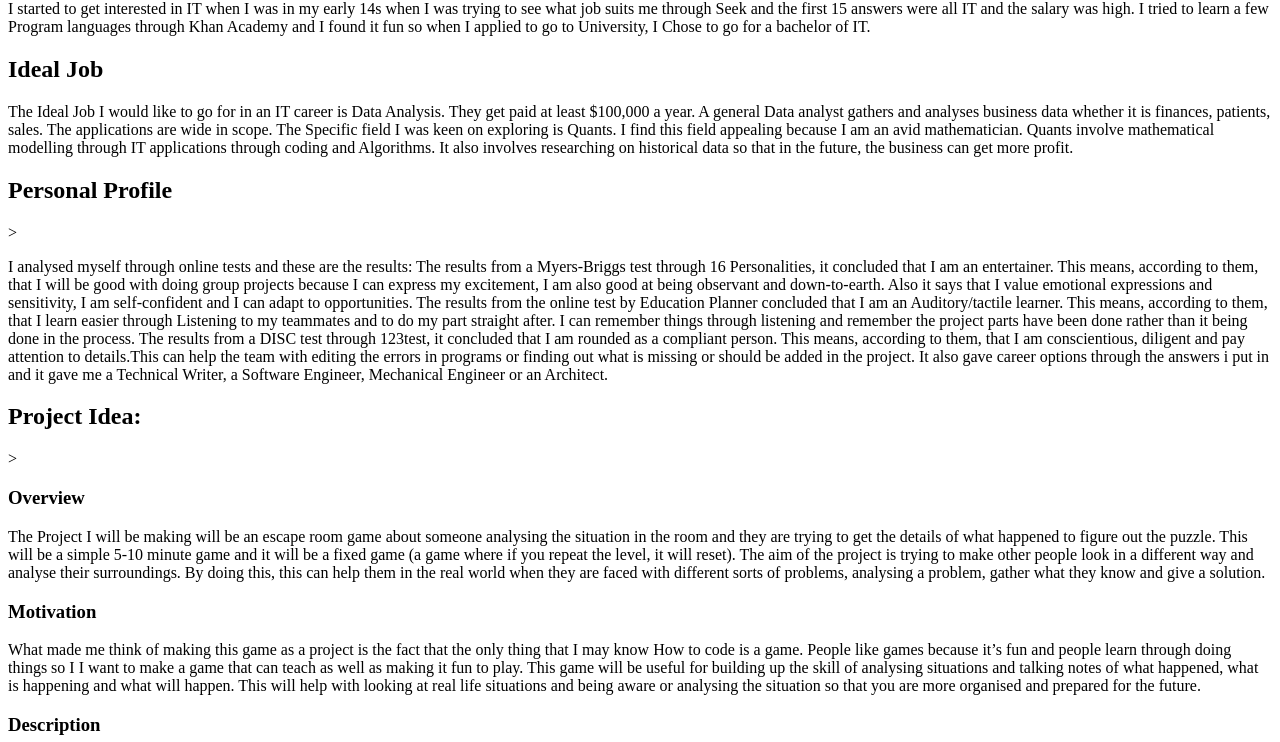
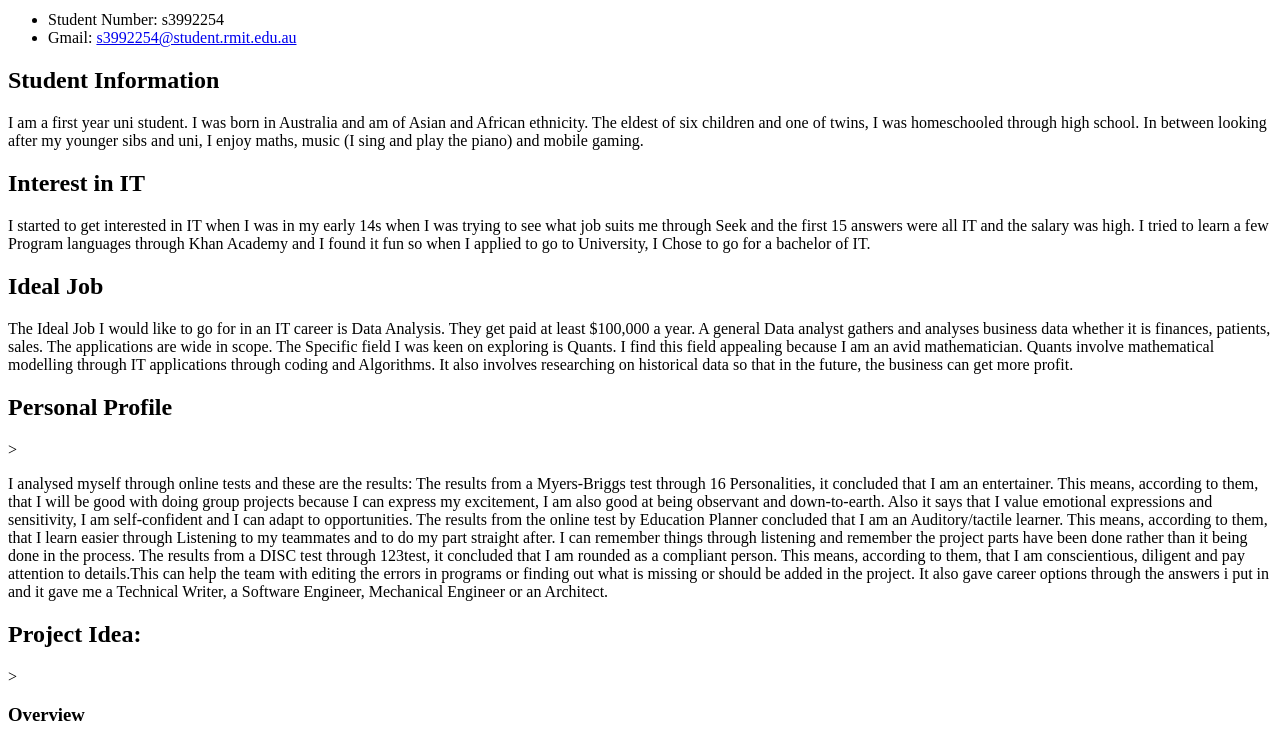
Before and after one commit to FawazJeneby/Assignment-1, a plain HTML site: page index.html in a window 1280 px wide. Shown: the part 55-797 px from the top of the page. Drawn offline with Linux system fonts and the light colour scheme.

Commit message:
Assignment 1

```diff
--- a/index.html
+++ b/index.html
@@ -8,7 +8,23 @@
 
 <body>
 
+    <h1> Fawaz Jeneby</h1>
+    <ul>
+    <li>Student Number: s3992254</li>
+    <li>Gmail: <a href = "mailto:s3992254@student.rmit.edu.au" target="_blank">s3992254@student.rmit.edu.au</a></li>
+    </ul>
+
+    <div class = "subtitle"><h2> Student Information </h2></div>
+
+<div class = "pgraphs"><p>
+I am a first year uni student. I was born in Australia and am of Asian and African ethnicity.
+The eldest of six children and one of twins, I was homeschooled through high school.
+In between looking after my younger sibs and uni, I enjoy maths, music (I sing and play the piano)
+and mobile gaming.  </p></div>
+
+
     <div class = "subtitle"><h2>Interest in IT </h2></div>
+
 
 
 <div class = "pgraphs"><p>I started to get interested in IT when I was in my early 14s  when I was trying to see what job suits me
```
